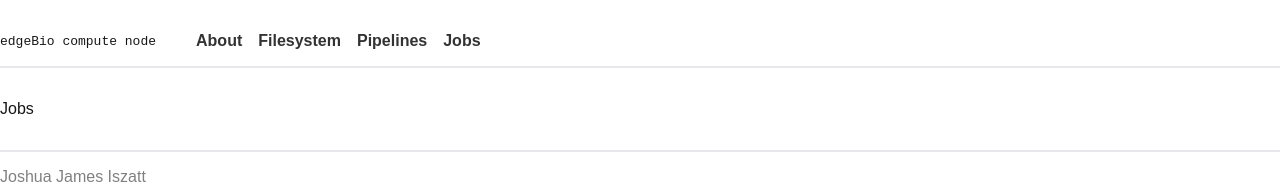
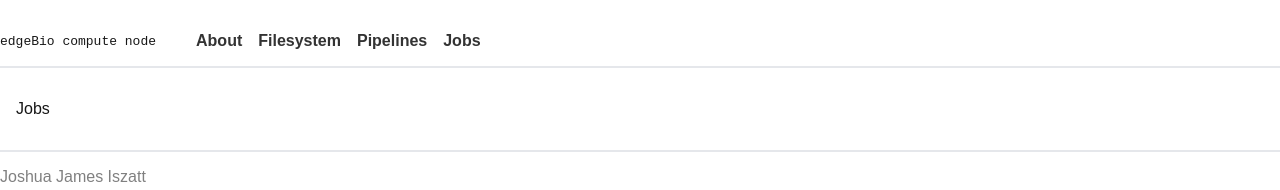
Before and after one commit to JoshuaIszatt/edgeBio, a Next.js app in the folder frontend/: page /jobs in a window 1280 px wide. Shown: the top 190 px of the page. Built offline with nearby package versions, Linux system fonts and the light colour scheme.

Commit message:
feat: create List_jobs and List_pipelines components and update Jobs and Pipelines pages for improved structure

```diff
--- a/frontend/app/jobs/page.jsx
+++ b/frontend/app/jobs/page.jsx
@@ -1,7 +1,7 @@
-import React from 'react'
-
 export default function Jobs() {
   return (
-    <div>Jobs</div>
+    <main>
+        Jobs
+    </main>
   )
 }
--- a/frontend/app/pipelines/page.jsx
+++ b/frontend/app/pipelines/page.jsx
@@ -1,7 +1,7 @@
-import React from 'react'
-
 export default function Pipelines() {
   return (
-    <div>Pipelines</div>
+    <main>
+        Pipelines
+    </main>
   )
 }
```
Also changed, not shown: frontend/app/jobs/list_jobs.jsx (+7 -0 lines), frontend/app/pipelines/list_pipelines.jsx (+7 -0 lines).
